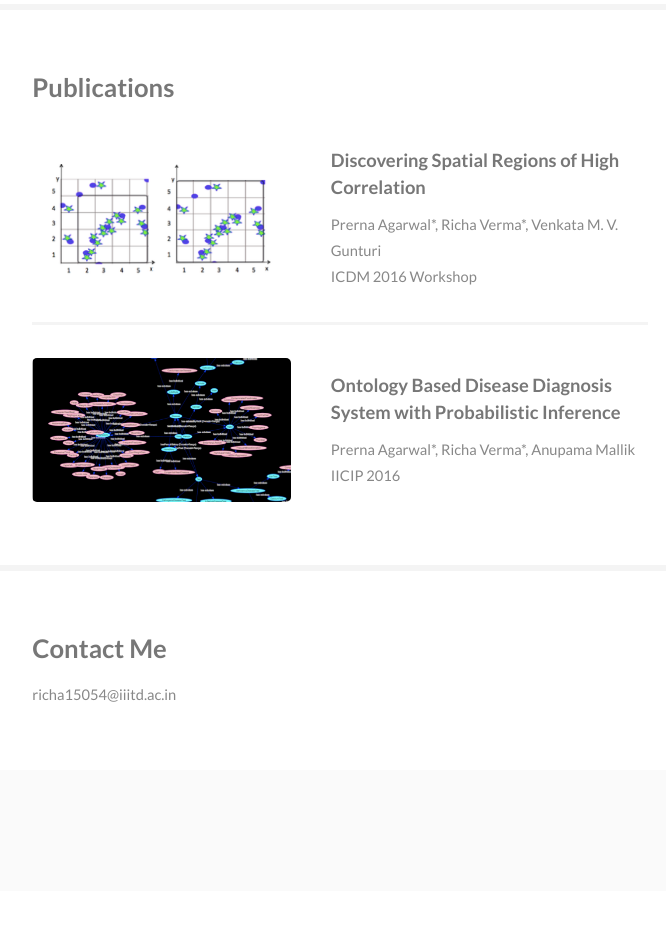
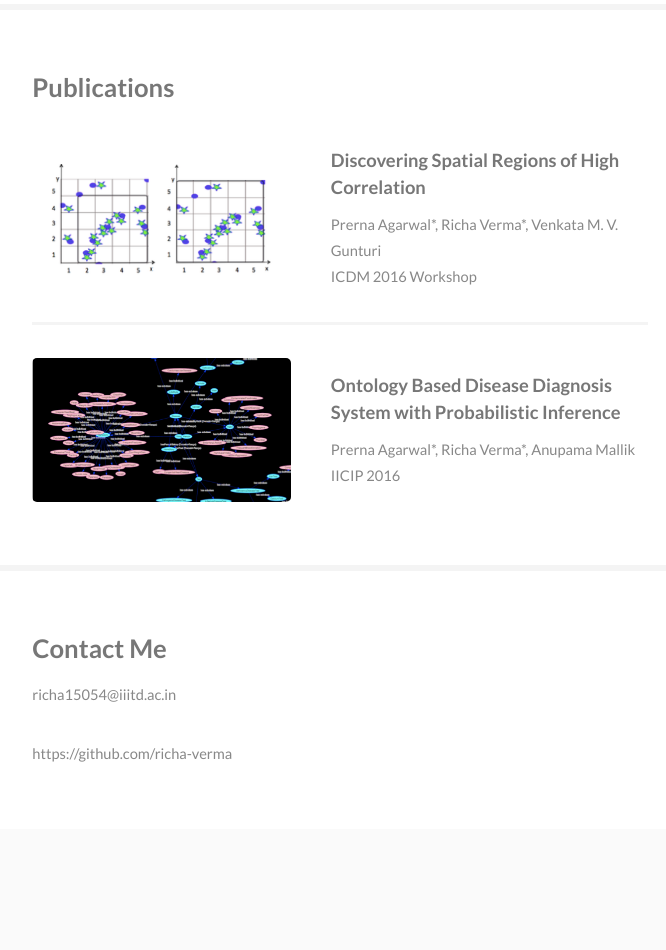
Before and after one commit to richa-verma/richa-verma.github.io, a plain HTML site: page index.html in a window 1280 px wide. Shown: the part 1890-2840 px from the top of the page, without its empty margins (153-819 px from the left). Before the commit the page ends 2781 px from the top, so only its background shows below. Drawn offline with Linux system fonts and the light colour scheme.

Commit message:
Update index.html

```diff
--- a/index.html
+++ b/index.html
@@ -147,6 +147,8 @@
 							<div class="container">
 								<h3>Contact Me</h3>
 								<p>richa15054@iiitd.ac.in</p>
+								<p>https://github.com/richa-verma</p>
+
 
 							</div>
 						</section>
```
